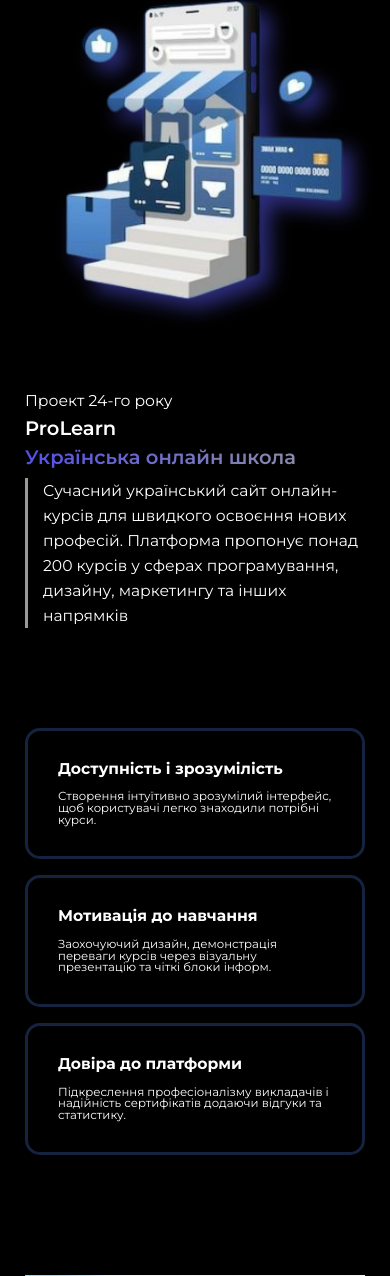
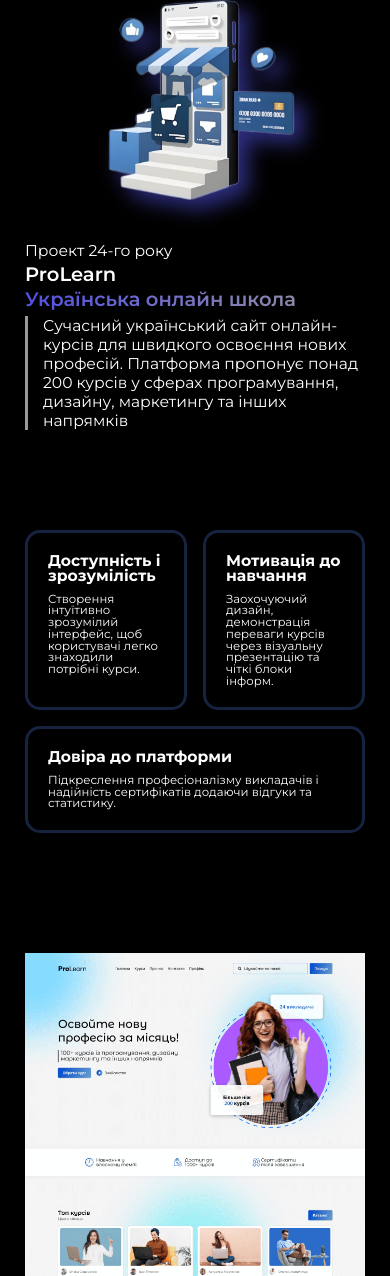
Before and after one commit to Evggeennniy/RiseApp, a Flask app: page /prolearn in a window 390 px wide; the page is wider, and only the part inside the window is pictured. Shown: the part 90-1366 px from the top of that part. Run offline with Flask 3, Linux system fonts and the light colour scheme.

Commit message:
some styles changes

```diff
--- a/static/css/styles.css
+++ b/static/css/styles.css
@@ -282,6 +282,17 @@ a {
   }
 }
 
+@keyframes rotateBackground {
+  0% {
+    background-position: 0% 50%;
+  }
+  50% {
+    background-position: 100% 50%;
+  }
+  100% {
+    background-position: 0% 50%;
+  }
+}
 .intro {
   padding: 80px 0 150px 0;
   overflow: hidden;
@@ -310,6 +321,11 @@ a {
   padding: 15px 30px;
   border-radius: 30px;
   border: 3px solid var(--rise, #5450e7);
+  transition: transform 200ms ease-in-out, box-shadow 200ms ease-in-out;
+}
+.intro .intro__button:hover {
+  transform: scale(0.95);
+  box-shadow: 0px 0px 22px 3px #454099;
 }
 @media (max-width: 575px) {
   .intro {
@@ -349,6 +365,7 @@ a {
 }
 .services .services__item:hover {
   scale: 1.04;
+  box-shadow: 0px 0px 22px 3px #454099;
   border: 5px solid #454099;
 }
 .services .services__img {
@@ -716,20 +733,24 @@ a {
   border-left: 3px solid rgb(153, 153, 153);
 }
 .details__intro .intro-img {
-  height: 100%;
+  height: 200px;
   max-height: 300px;
   filter: drop-shadow(10px 10px 10px rgba(89, 89, 251, 0.5));
 }
 @media (max-width: 575px) {
   .details__intro .intro-wrapper {
     flex-direction: column;
-    gap: 90px;
+    gap: 40px;
   }
   .details__intro .intro-textpart {
     order: 2;
+    gap: 6px;
   }
   .details__intro .intro-imgpart {
     order: 1;
+  }
+  .details__intro .intro-description {
+    line-height: normal;
   }
 }
 
@@ -780,6 +801,12 @@ a {
 @media (max-width: 575px) {
   .advantages {
     margin-bottom: 120px;
+  }
+  .advantages .advantages__item {
+    padding: 20px;
+  }
+  .advantages .advantages__title {
+    margin-bottom: 10px;
   }
 }
 
@@ -859,6 +886,9 @@ a {
   align-items: center;
   gap: 10px;
   margin-bottom: 20px;
+}
+.contacts .contacts__input {
+  font-size: 16px;
 }
 .contacts .contacts__icon {
   padding: 14px;
--- a/static/css/styles.scss
+++ b/static/css/styles.scss
@@ -331,6 +331,18 @@ a {
   }
 }
 
+@keyframes rotateBackground {
+  0% {
+    background-position: 0% 50%;
+  }
+  50% {
+    background-position: 100% 50%;
+  }
+  100% {
+    background-position: 0% 50%;
+  }
+}
+
 .intro {
   padding: 80px 0 150px 0;
   overflow: hidden;
@@ -363,6 +375,12 @@ a {
     padding: 15px 30px;
     border-radius: 30px;
     border: 3px solid var(--rise, #5450e7);
+    transition: transform 200ms ease-in-out, box-shadow 200ms ease-in-out;
+
+    &:hover {
+      transform: scale(0.95);
+      box-shadow: 0px 0px 22px 3px $theme-second-border-color;
+    }
   }
 
   @media (max-width: 575px) {
@@ -406,6 +424,7 @@ a {
 
   .services__item:hover {
     scale: 1.04;
+    box-shadow: 0px 0px 22px 3px $theme-second-border-color;
     border: 5px solid $theme-second-border-color;
   }
 
@@ -859,7 +878,7 @@ a {
   }
 
   .intro-img {
-    height: 100%;
+    height: 200px;
     max-height: 300px;
     filter: drop-shadow(10px 10px 10px rgba(89, 89, 251, 0.5));
   }
@@ -867,15 +886,20 @@ a {
   @media (max-width: 575px) {
     .intro-wrapper {
       flex-direction: column;
-      gap: 90px;
+      gap: 40px;
     }
 
     .intro-textpart {
       order: 2;
+      gap: 6px;
     }
 
     .intro-imgpart {
       order: 1;
+    }
+
+    .intro-description {
+      line-height: normal;
     }
   }
 }
@@ -935,6 +959,14 @@ a {
 
   @media (max-width: 575px) {
     margin-bottom: 120px;
+
+    .advantages__item {
+      padding: 20px;
+    }
+
+    .advantages__title {
+      margin-bottom: 10px;
+    }
   }
 }
 
@@ -1037,6 +1069,10 @@ a {
     align-items: center;
     gap: 10px;
     margin-bottom: 20px;
+  }
+
+  .contacts__input {
+    font-size: 16px;
   }
 
   .contacts__icon {
```
Also changed, not shown: static/img/details-img.png, 1 other file.
